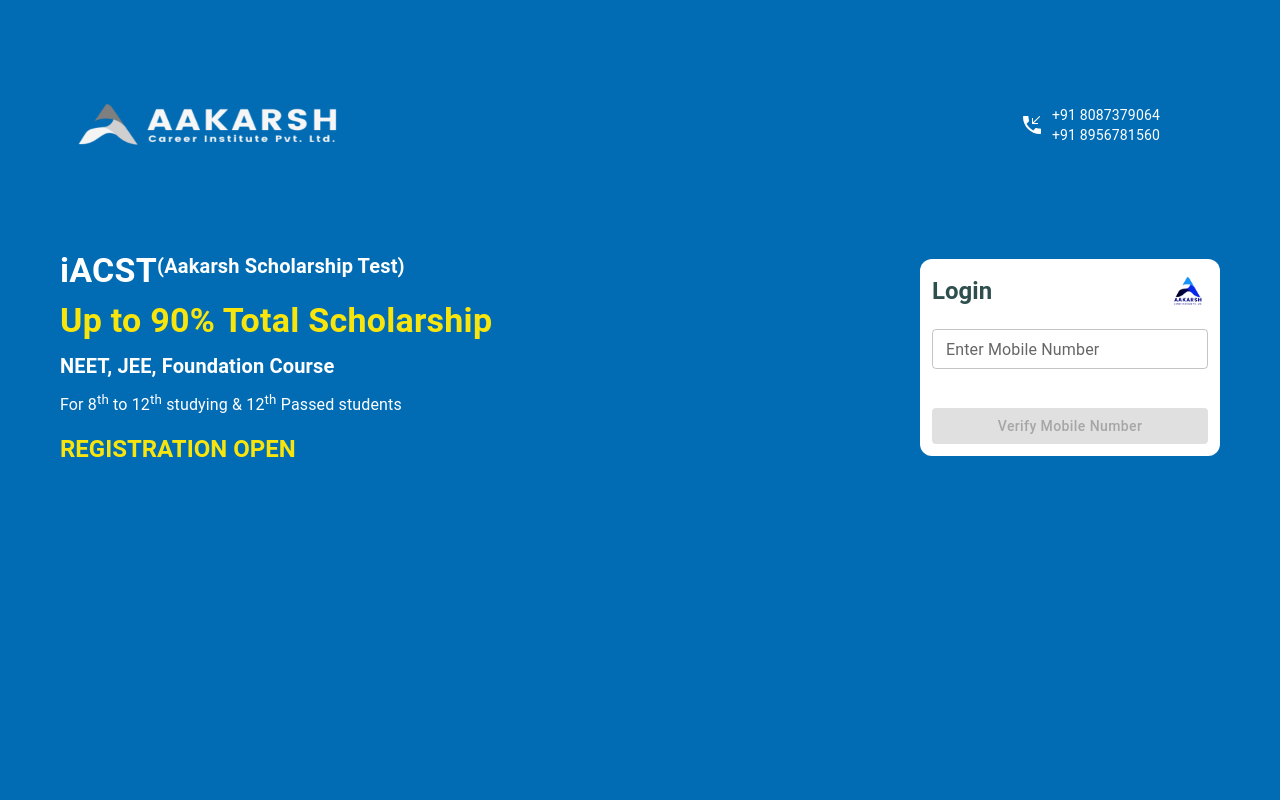
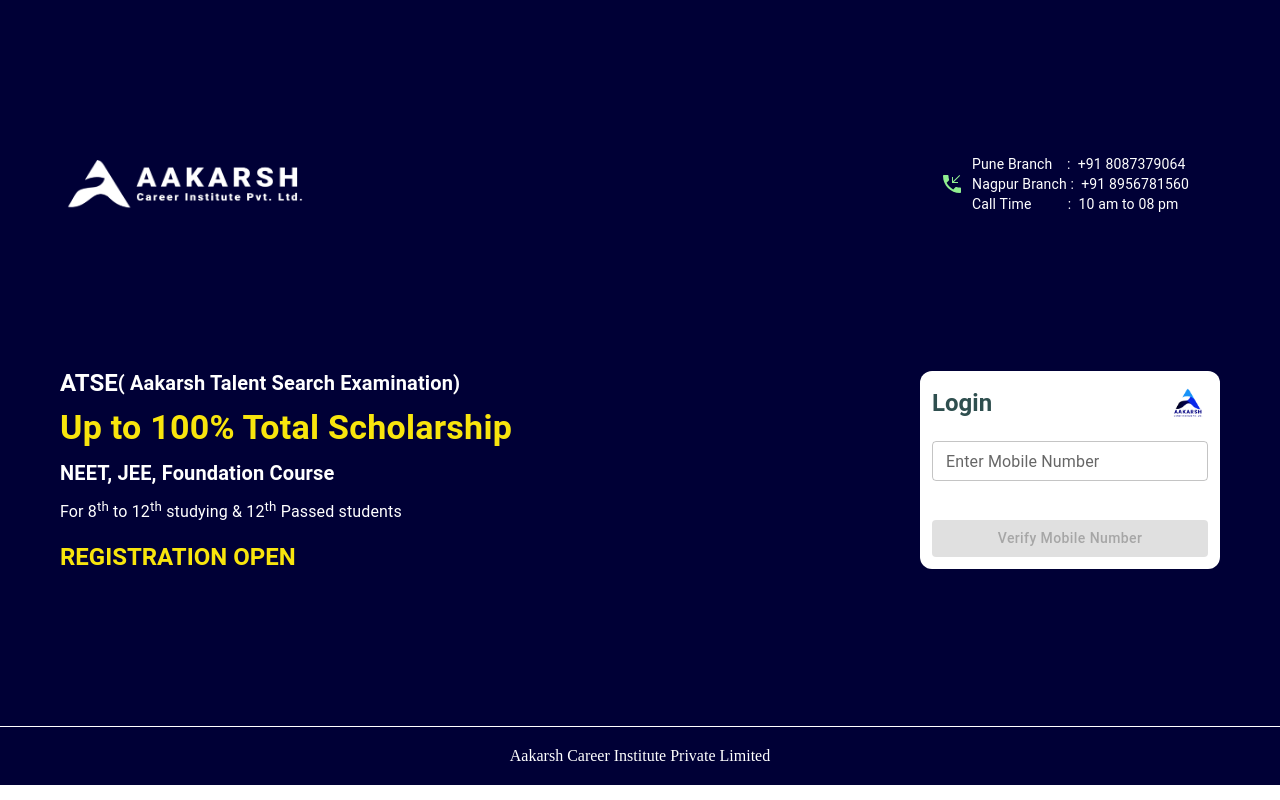
Before and after one commit to sufyan4081/aakarsh_atse, a React (Create React App) app: page / in a window 1280 px wide. Built offline with nearby package versions, Linux system fonts and the light colour scheme.

Commit message:
Add new footer and header components, update various files

```diff
--- a/src/App.js
+++ b/src/App.js
@@ -9,6 +9,7 @@
 import "./App.css";
 import AOS from "aos";
 import "aos/dist/aos.css"; // Import the AOS CSS file
+import Footer from "./component/Footer";
 
 const App = () => {
   const [open, setOpen] = useState("login");
@@ -40,13 +41,13 @@
       sx={{
         width: "100%",
         display: "flex",
+        flexDirection: "column",
         justifyContent: "center",
         alignItems: "center",
         overflowX: "hidden",
       }}
     >
-      {
-        open === "login" ? (
+      {open === "login" ? (
         <Login setOpen={setOpen} />
       ) : open === "form-details" ? (
         <UserDetail setOpen={setOpen} />
@@ -58,21 +59,10 @@
         />
       ) : (
         <ScoreCard userDetails={userDetails} />
-        )
-        // open === "atseExam" ? (
-        //   <ATSEExam
-        //     questions={questions}
-        //     userDetails={userDetails}
-        //     setOpen={setOpen}
-        //   />
-        // ) : (
-        //   <ScoreCard userDetails={userDetails} />
-        // )
-      }
+      )}
 
-      {/* <UserDetail setOpen={setOpen} /> */}
-      {/* <ScoreCard userDetails={userDetails} /> */}
-      {/* <Login setOpen={setOpen} /> */}
+      {/* Only show Footer when open is not "exam" */}
+      {open !== "exam" && <Footer />}
     </Box>
   );
 };
--- /dev/null
+++ b/src/component/Footer/index.jsx
@@ -0,0 +1,30 @@
+import { Box, Link } from "@mui/material";
+import React from "react";
+const Footer = () => {
+  return (
+    <Box
+      sx={{
+        width: "100%",
+        backgroundColor: "#000036",
+        padding: "20px",
+        textAlign: "center",
+        borderTop: {
+          lg: "1px solid white",
+          md: "1px solid white",
+          sm: "none",
+          xs: "none",
+        },
+      }}
+    >
+      {/* Official Web Link */}
+      <Link
+        href="https://aakarshcareer.com/"
+        sx={{ color: "white", textDecoration: "none" }}
+      >
+        Aakarsh Career Institute Private Limited
+      </Link>
+    </Box>
+  );
+};
+
+export default Footer;
--- /dev/null
+++ b/src/component/Header/index.jsx
@@ -0,0 +1,68 @@
+import { Box, Typography } from "@mui/material";
+import React from "react";
+import logo from "../../assets/LogoAakarsh.png";
+import PhoneCallbackIcon from "@mui/icons-material/PhoneCallback";
+const Header = () => {
+  return (
+    <Box
+      sx={{
+        display: "flex",
+        justifyContent: "space-between",
+        alignItems: "center",
+        width: "100%",
+        // border: "solid",
+        flexDirection: { lg: "row", md: "row", sm: "column", xs: "column" },
+      }}
+    >
+      <Box
+        sx={{
+          width: {
+            lg: "250px",
+            md: "300px",
+            sm: "200px",
+            xs: "180px",
+          },
+          //   border: "solid",
+          height: { lg: "60px", md: "250px", sm: "250px", xs: "40px" },
+        }}
+      >
+        <img src={logo} alt="logo" width="100%" height="100%" />
+      </Box>
+      <Box
+        sx={{
+          width: { lg: "280px", md: "150px", sm: "150px", xs: "100%" },
+          //   border: "solid red",
+          display: { lg: "block", md: "block", sm: "flex", xs: "flex" },
+          justifyContent: {
+            lg: "none",
+            md: "none",
+            sm: "center",
+            xs: "center",
+          },
+          paddingTop: { lg: "0px", md: "0px", sm: "7px", xs: "7px" },
+        }}
+      >
+        <Typography
+          variant="body2"
+          color="textSecondary"
+          sx={{
+            display: "flex",
+            alignItems: "center",
+            gap: 1,
+            color: "white",
+          }}
+        >
+          <PhoneCallbackIcon sx={{ color: "lightgreen" }} />
+          Pune Branch &nbsp;&nbsp;&nbsp;: &nbsp;+91 8087379064 <br /> Nagpur
+          Branch : &nbsp;+91 8956781560
+          <br />
+          Call Time
+          &nbsp;&nbsp;&nbsp;&nbsp;&nbsp;&nbsp;&nbsp;&nbsp;&nbsp;:&nbsp; 10 am to
+          08 pm
+        </Typography>
+      </Box>
+    </Box>
+  );
+};
+
+export default Header;
--- a/src/component/ScoreCard/index.jsx
+++ b/src/component/ScoreCard/index.jsx
@@ -3,6 +3,7 @@
 import logo from "../../assets/logo.png";
 import { ExamContext } from "../../atseContext/ExamProvider";
 import PhoneCallbackIcon from "@mui/icons-material/PhoneCallback";
+import Header from "../Header";
 
 const ScoreCard = ({ userDetails }) => {
   const { userData } = useContext(ExamContext);
@@ -12,11 +13,13 @@
         display: "flex",
         justifyContent: "center",
         alignItems: "center",
-        height: "100vh",
-        backgroundColor: "#016cb4",
+        height: "90.8vh",
+        backgroundColor: "#000036",
         width: "100%",
+        flexDirection: "column",
       }}
     >
+      <Header />
       <Box>
         <Box
           sx={{
@@ -62,8 +65,7 @@
             {/* Greeting Message */}
             <Typography
               variant="h6"
-              color="primary"
-              sx={{ fontWeight: "bold", marginBottom: 2 }}
+              sx={{ fontWeight: "bold", marginBottom: 2, color: "#0927eb" }}
             >
               🎉 Congratulations, {userData.name}! 🎉
             </Typography>
@@ -84,33 +86,52 @@
 
             {/* Institute Contact Message */}
             <Box sx={{ marginBottom: 2 }}>
-              <Typography variant="body2" color="textSecondary">
+              <Typography variant="body2">
                 Please contact the institute for more information on your
                 scholarship and admission process.
               </Typography>
             </Box>
 
-            <Box sx={{ width: "100%" }}>
+            <Box
+              sx={{
+                width: { lg: "280px", md: "150px", sm: "150px", xs: "100%" },
+                //   border: "solid red",
+                display: { lg: "block", md: "block", sm: "flex", xs: "flex" },
+                justifyContent: {
+                  lg: "none",
+                  md: "none",
+                  sm: "center",
+                  xs: "center",
+                },
+                paddingTop: { lg: "0px", md: "0px", sm: "7px", xs: "7px" },
+              }}
+            >
               <Typography
                 variant="body2"
-                color="textSecondary"
                 sx={{
                   display: "flex",
                   alignItems: "center",
                   gap: 1,
                 }}
               >
-                <PhoneCallbackIcon color="success" />
-                Nagpur Branch : +91 8956781560, Pune Branch : +91 8087379064{" "}
+                <PhoneCallbackIcon sx={{ color: "lightgreen" }} />
+                Pune Branch &nbsp;&nbsp;&nbsp;: &nbsp;+91 8087379064 <br />{" "}
+                Nagpur Branch : &nbsp;+91 8956781560
                 <br />
+                Call Time
+                &nbsp;&nbsp;&nbsp;&nbsp;&nbsp;&nbsp;&nbsp;&nbsp;&nbsp;:&nbsp; 10
+                am to 08 pm
               </Typography>
             </Box>
 
             {/* Download Brochure Button */}
             <Button
               variant="contained"
-              color="primary"
-              sx={{ marginTop: 2, textTransform: "none" }}
+              sx={{
+                marginTop: 2,
+                textTransform: "none",
+                backgroundColor: "#000036",
+              }}
               href="/dummy.pdf"
               download="Aakarsh Career Institute Private Limited Brochure.pdf"
             >
--- a/src/data/index.js
+++ b/src/data/index.js
@@ -17,10 +17,13 @@
   { name: "Nagpur", value: "Nagpur" },
   { name: "Pune", value: "Pune" },
 ];
+
 export const examData = [
-  { name: "PCB", value: "PCB" },
-  { name: "PCM", value: "PCM" },
-  { name: "ATSE", value: "ATSE" },
+  { name: "Foundation (8th to 10th std)", value: "Foundation" },
+  { name: "NEET (11th to 12th std)", value: "NEET" },
+  { name: "JEE (11th to 12th std)", value: "JEE" },
+  { name: "MHT-CET (PCM) (11th to 12th std)", value: "MHT-CET (PCM)" },
+  { name: "MHT-CET (PCB) (11th to 12th std)", value: "MHT-CET (PCB)" },
 ];
 
 export const questions = [
--- a/src/pages/Login/index.jsx
+++ b/src/pages/Login/index.jsx
@@ -3,6 +3,8 @@
 import LoginOTP from "../../component/LoginOTP";
 import logo from "../../assets/LogoAakarsh.png";
 import PhoneCallbackIcon from "@mui/icons-material/PhoneCallback";
+import Footer from "../../component/Footer";
+import Header from "../../component/Header";
 
 const Login = ({ setOpen }) => {
   const isSm = useMediaQuery("(max-width:600px)");
@@ -10,61 +12,23 @@
     <Box
       sx={{
         display: "flex",
-        justifyContent: "flex-start",
+        justifyContent: "space-evenly",
         alignItems: "center",
         flexDirection: "column",
-        minHeight: "100vh",
+        minHeight: "90.8vh",
         width: "100%",
-        backgroundColor: "#016cb4",
+        backgroundColor: "#000036",
         padding: {
           lg: "0px 60px",
           md: "0px 60px",
           sm: "0px 10px",
           xs: "0px 10px",
         },
+        // border: "solid red",
       }}
     >
-      <Box
-        sx={{
-          display: "flex",
-          justifyContent: "space-between",
-          alignItems: "center",
-          width: "100%",
-        }}
-      >
-        <Box
-          sx={{
-            width: {
-              lg: "300px",
-              md: "300px",
-              sm: "200px",
-              xs: "180px",
-            },
-            height: { lg: "250px", md: "250px", sm: "250px", xs: "150px" },
-          }}
-        >
-          <img src={logo} alt="logo" width="100%" height="100%" />
-        </Box>
-        <Box
-          sx={{
-            width: { lg: "200px", md: "150px", sm: "150px", xs: "160px" },
-          }}
-        >
-          <Typography
-            variant="body2"
-            color="textSecondary"
-            sx={{
-              display: "flex",
-              alignItems: "center",
-              gap: 1,
-              color: "white",
-            }}
-          >
-            <PhoneCallbackIcon />
-            +91 8087379064 <br /> +91 8956781560
-          </Typography>
-        </Box>
-      </Box>
+      {/* header */}
+      <Header />
       <Box
         sx={{
           display: "flex",
@@ -90,36 +54,55 @@
                 sm: "center",
                 xs: "center",
               },
+              // border: "solid",
+              width: "100%",
             }}
           >
             {isSm ? (
+              <Box sx={{ display: "flex", alignItems: "center" }}>
                 <Typography
                   variant="h6"
-                sx={{ color: "white", fontWeight: "bold", textAlign: "center" }}
+                  sx={{
+                    color: "white",
+                    fontWeight: "bold",
+                    textAlign: "center",
+                  }}
                 >
-                iACST
+                  ATSE
                 </Typography>
+                <Typography
+                  variant="body1"
+                  sx={{ color: "white", fontWeight: "bold" }}
+                >
+                  ( Aakarsh Talent Search Examination)
+                </Typography>
+              </Box>
             ) : (
+              <>
                 <Typography
-                variant="h4"
-                sx={{ color: "white", fontWeight: "bold", textAlign: "center" }}
+                  variant="h5"
+                  sx={{
+                    color: "white",
+                    fontWeight: "bold",
+                    textAlign: "center",
+                  }}
                 >
-                iACST
+                  ATSE
                 </Typography>
-            )}
-
                 <Typography
                   variant="h6"
                   sx={{ color: "white", fontWeight: "bold" }}
                 >
-              (Aakarsh Scholarship Test)
+                  ( Aakarsh Talent Search Examination)
                 </Typography>
+              </>
+            )}
           </Box>
           <Typography
             variant="h4"
             sx={{ color: "#f8e50d", fontWeight: "bold", mt: 1 }}
           >
-            Up to 90% Total Scholarship
+            Up to 100% Total Scholarship
           </Typography>
           <Typography
             variant="h6"
```
Also changed, not shown: src/component/CustomeTextField/index.jsx (+11 -3 lines), src/component/LoginOTP/index.jsx (+20 -2 lines), src/component/UserDetail/index.jsx (+18 -12 lines), src/api/ATSEOtp.js (line endings or trailing spaces), src/assets/LogoAakarsh.png. Lines whose indentation alone changed are shown as unchanged.
